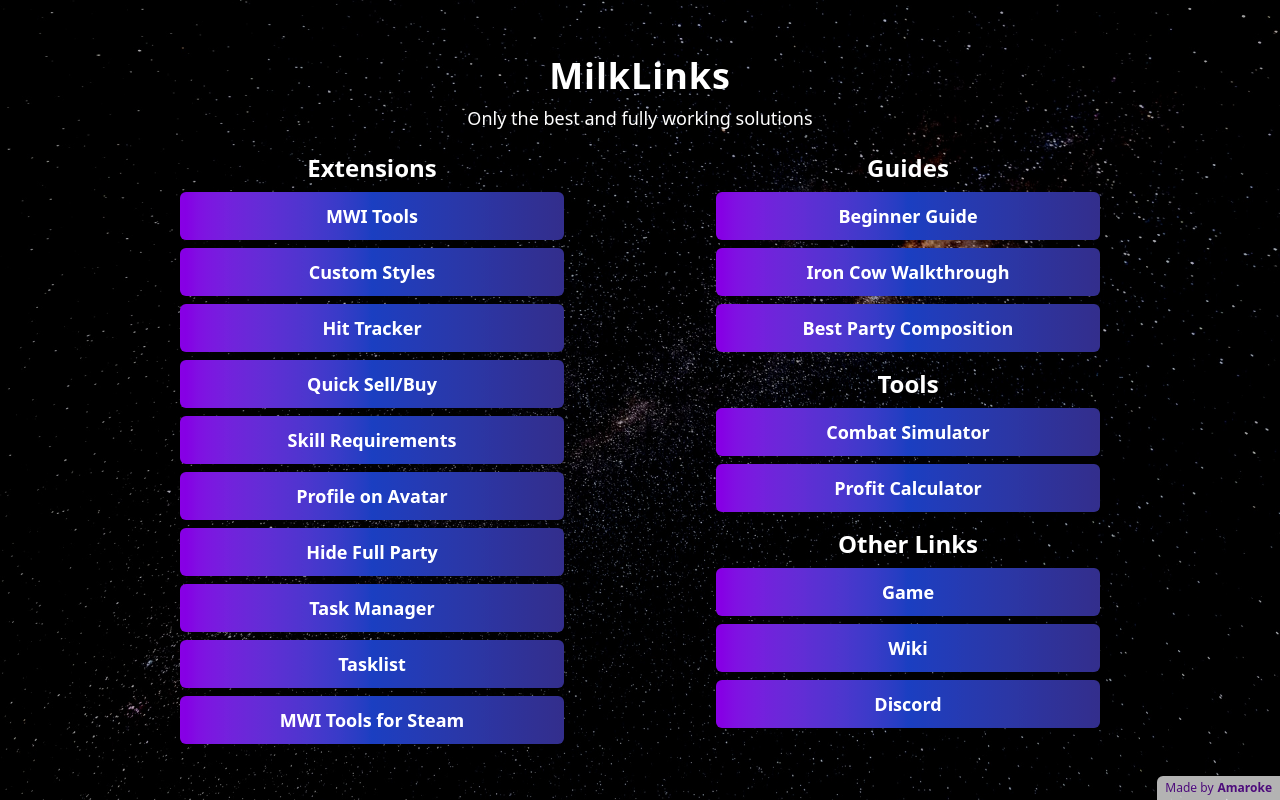
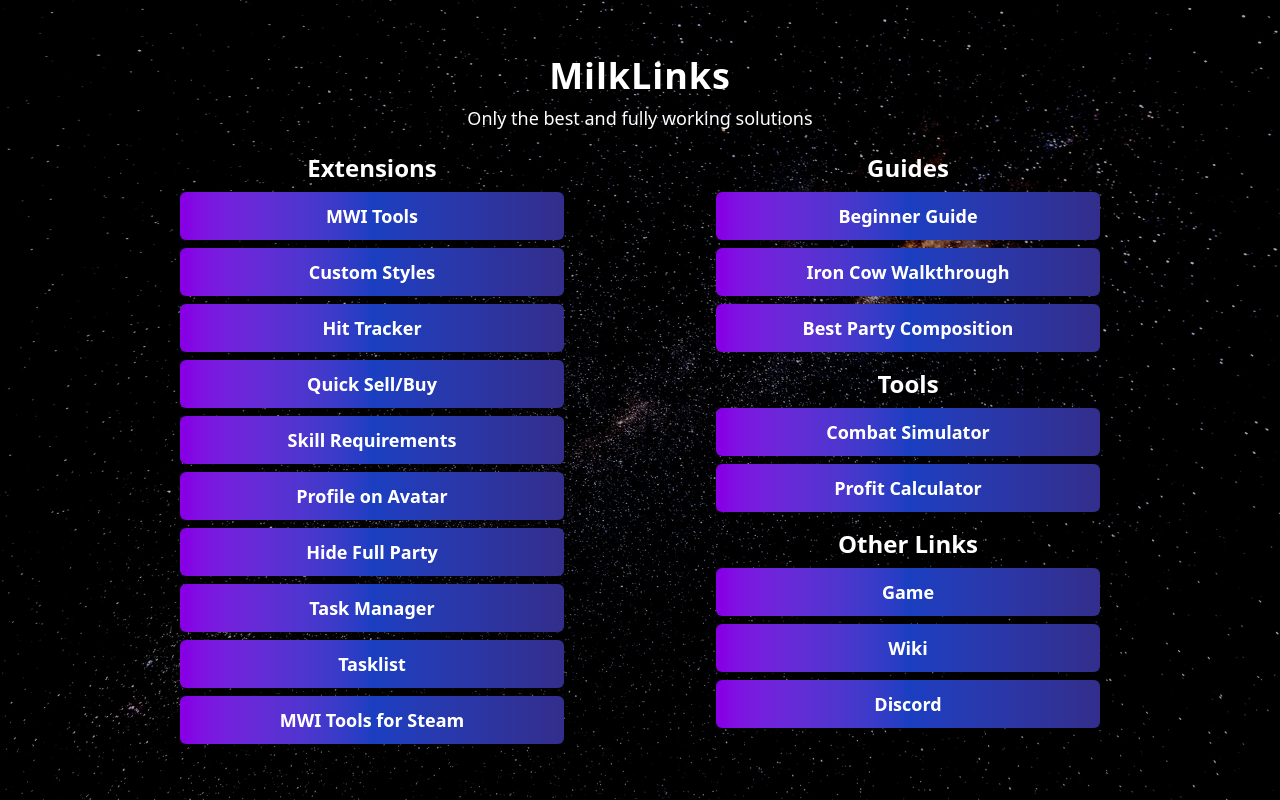
Before and after one commit to Amaroke/MilkLinks, a React (Vite) app: page / in a window 1280 px wide. Built offline with nearby package versions, Linux system fonts and the light colour scheme.

Commit message:
Remove footer and update

```diff
--- a/src/App.tsx
+++ b/src/App.tsx
@@ -55,16 +55,6 @@ const App: React.FC = () => (
         </div>
       </div>
     </div>
-    <footer className="fixed bottom-0 right-0 bg-white opacity-70 text-purple-800 text-xs px-2 py-1 rounded-tl-md">
-      <a
-        href="https://github.com/Amaroke"
-        target="_blank"
-        rel="noopener noreferrer"
-        className="no-underline flex items-center gap-1"
-      >
-        Made by <span className="font-bold">Amaroke</span>
-      </a>
-    </footer>
   </div>
 );
 
```
Also changed, not shown: 1 other file (tests, documents, lock files or other folders).
